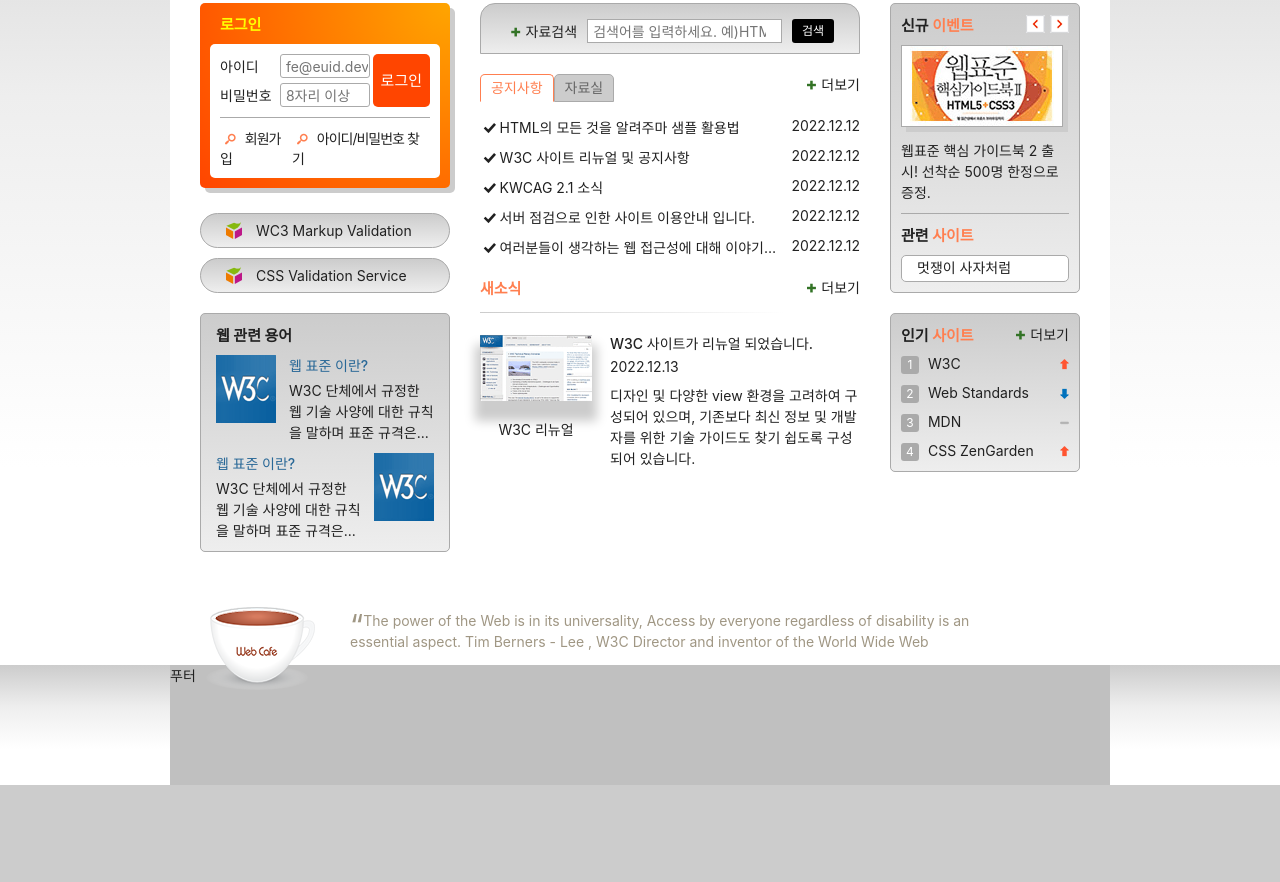
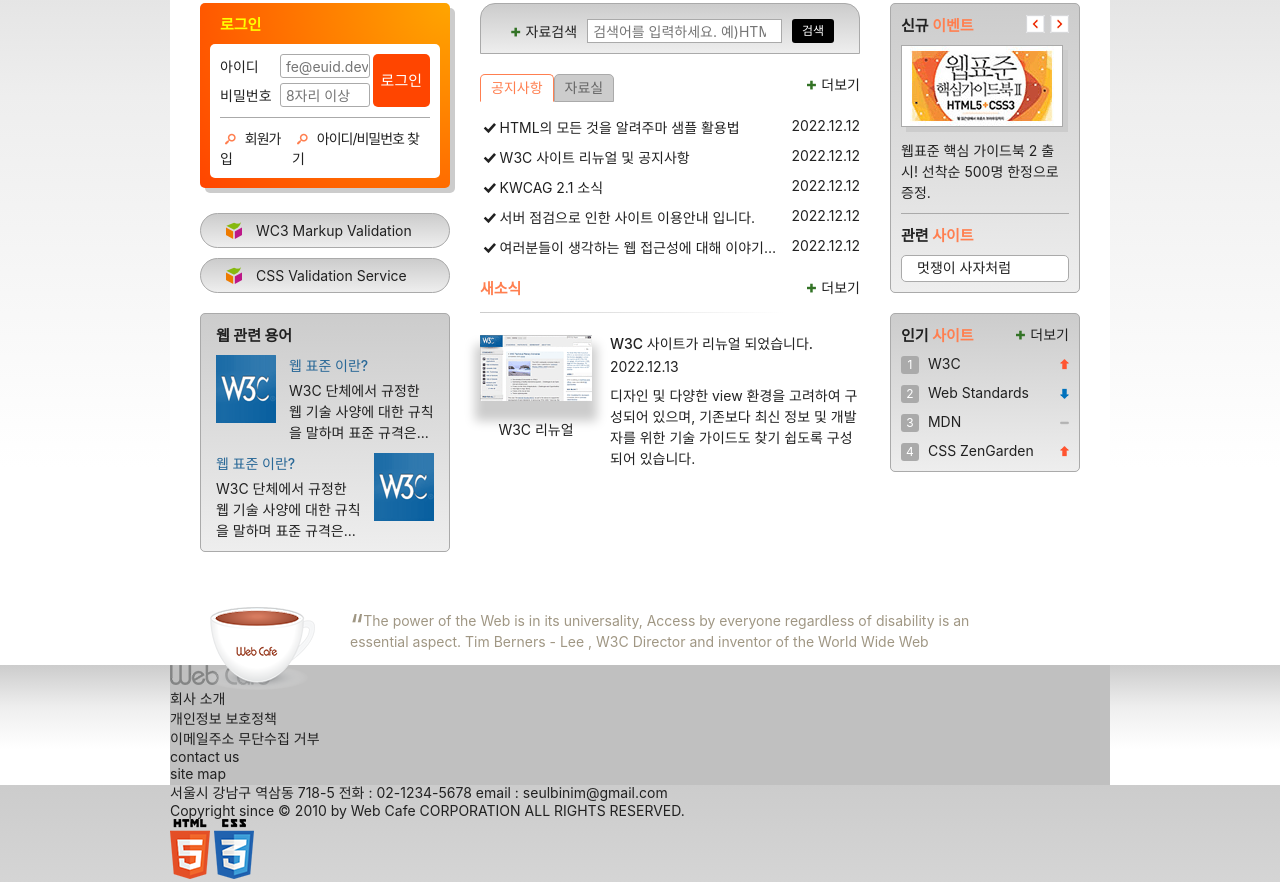
Before and after one commit to leejh4197/HTML5, a plain HTML site: page index.html in a window 1280 px wide. Shown: the part 274-1156 px from the top of the page. Before the commit the page ends 1059 px from the top, so only its background shows below. Drawn offline with Linux system fonts and the light colour scheme; a web font is replaced by a local one.

Commit message:
footer 마크업 완료

```diff
--- a/index.html
+++ b/index.html
@@ -487,7 +487,46 @@
       <footer class="a11y-hidden">출처 : W3C, http://w3.org/WAI/</footer>
     </article>
     <footer class="footer">
-      <div class="footer-inner">푸터</div>
+      <div class="footer-inner">
+        <a href="/" class="footer-logo">
+          <img src="assets/footer_logo.png" alt="web cafe" />
+        </a>
+        <div class="footer-inner-wrapper">
+          <ul class="guide-list">
+            <li><a href="/">회사 소개</a></li>
+            <li><a href="/">개인정보 보호정책</a></li>
+            <li><a href="/">이메일주소 무단수집 거부</a></li>
+            <li><a href="/">contact us</a></li>
+            <li><a href="/">site map</a></li>
+          </ul>
+          <address class="address">
+            <span>서울시 강남구 역삼동 718-5</span>
+            <span>전화 : <a href="tel:0212345678">02-1234-5678</a></span>
+            <span
+              >email :
+              <a href="mailto:seulbinim@gmail.com?subject=문의사항"
+                >seulbinim@gmail.com</a
+              ></span
+            >
+          </address>
+          <small class="copyright">
+            Copyright since &copy; 2010 by Web Cafe CORPORATION ALL RIGHTS
+            RESERVED.
+          </small>
+        </div>
+        <div class="badge-wrapper">
+          <img
+            class="badge-html"
+            src="assets/html5_logo.png"
+            alt="최신 표준인 HTML5를 사용하여 마크업 했습니다."
+          />
+          <img
+            class="badge-css"
+            src="assets/css3_logo.png"
+            alt="최신 기술인 CSS3를 활용하여 디자인 했습니다."
+          />
+        </div>
+      </div>
     </footer>
   </body>
 </html>
--- a/styles/style.css
+++ b/styles/style.css
@@ -760,8 +760,7 @@
 }
 /* 푸터 */
 .footer {
-  background: #ccc
-    linear-gradient(to bottom, #ccc 0%, #eee 35%, #fff 70%, #fff 100%);
+  background: #ccc linear-gradient(to bottom, #ccc 0%, #eee 35%, #fff 70%, #fff 100%);
 }
 .footer-inner {
   background: silver;
```
